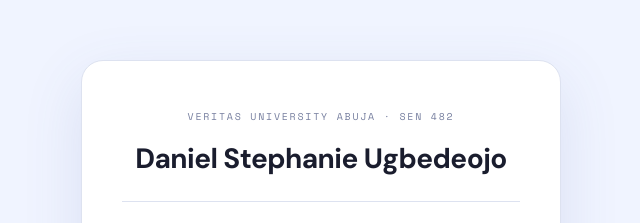
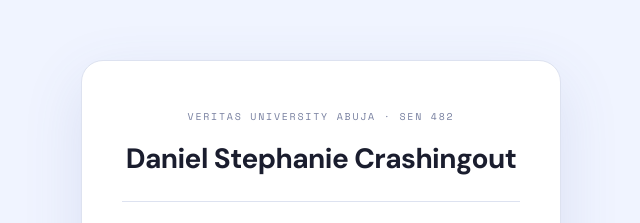
Before and after one commit to fattygithub/stephanie-calc, a website: page index.html in a window 1280 px wide. Shown: the part 119-342 px from the top of the page, without its empty margins (319-959 px from the left). Drawn offline with nearby package versions, Linux system fonts and the light colour scheme.

Commit message:
Update name from 'Ugbedeojo' to 'Crashingout'

```diff
--- a/index.html
+++ b/index.html
@@ -137,7 +137,7 @@
 <body>
   <div class="card">
     <span class="badge">Veritas University Abuja · SEN 482</span>
-    <h1>Daniel Stephanie Ugbedeojo</h1>
+    <h1>Daniel Stephanie Crashingout</h1>
     <hr class="divider" />
     <p class="description">
       This project demonstrates a full <strong>CI/CD pipeline</strong> built with
```
